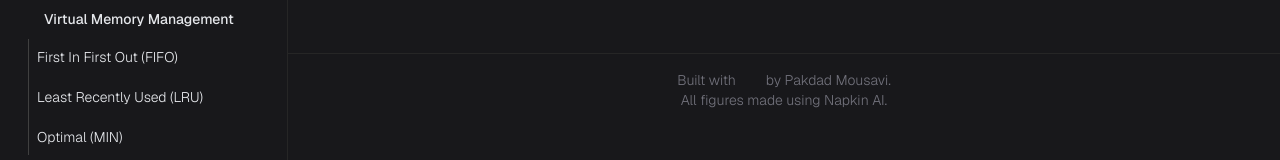
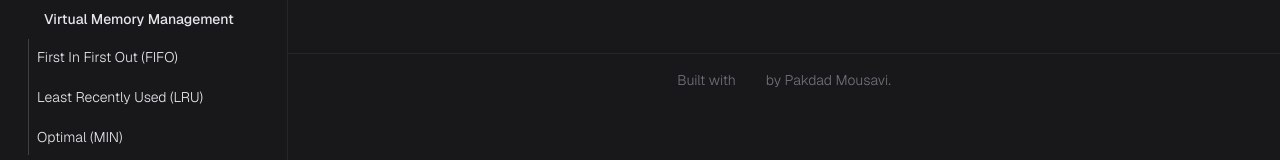
Before and after one commit to pakdad-mousavi/algorithms, a Vue app: page / in a window 1280 px wide. Shown: the part 553-713 px from the top of the page. Built offline with nearby package versions, Linux system fonts and the light colour scheme; some icons are missing.

Commit message:
Remove unnecessary attribution from the footer.

```diff
--- a/src/components/Footer.vue
+++ b/src/components/Footer.vue
@@ -1,15 +1,12 @@
 <template>
   <footer class="w-full py-4 text-sm border-t border-neutral-800">
-    <div class="flex flex-col items-center justify-center w-full h-full text-zinc-500">
+    <div class="flex items-center justify-center w-full h-full text-zinc-500">
       <p class="flex items-center gap-x-2">
         Built with
         <Icon>
           <Heart></Heart>
         </Icon>
         by Pakdad Mousavi.
-      </p>
-      <p>
-        All figures made using <a href="http://app.napkin.ai" target="_blank">Napkin AI</a>.
       </p>
     </div>
   </footer>
```
